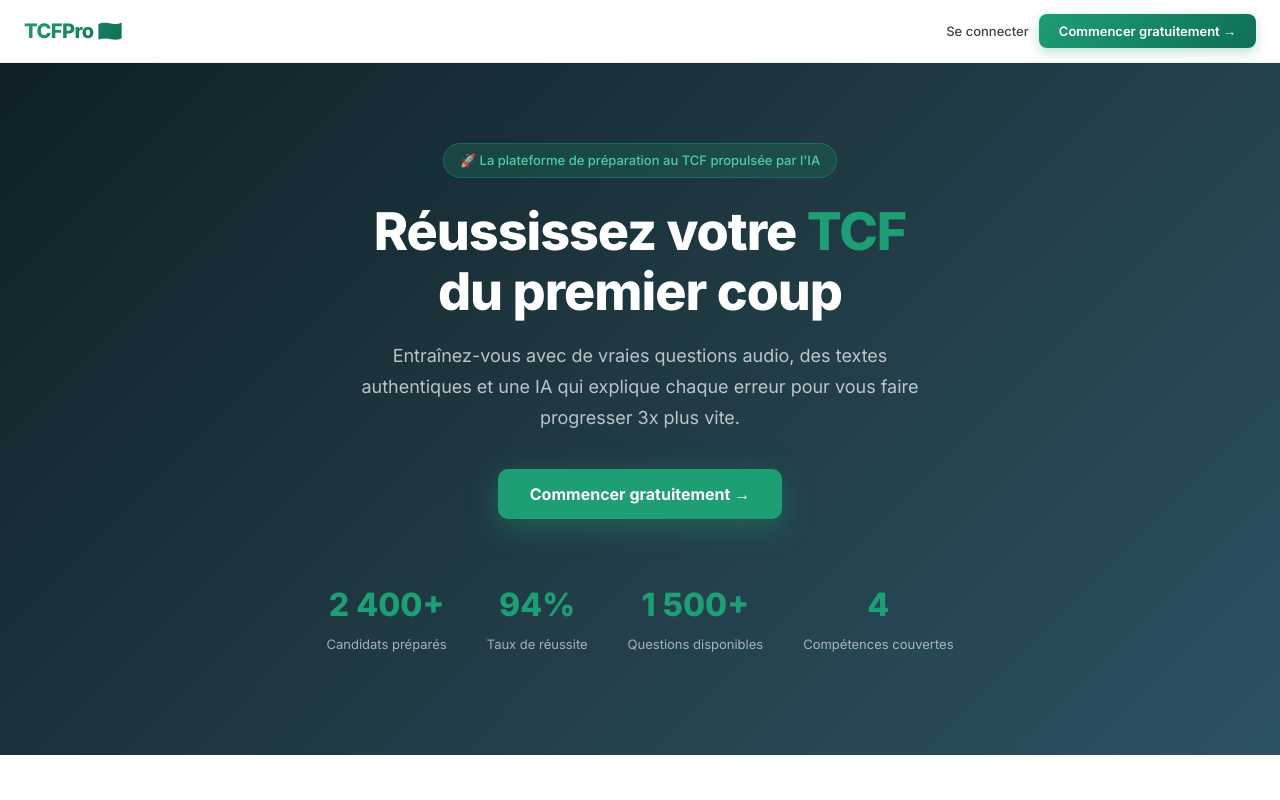
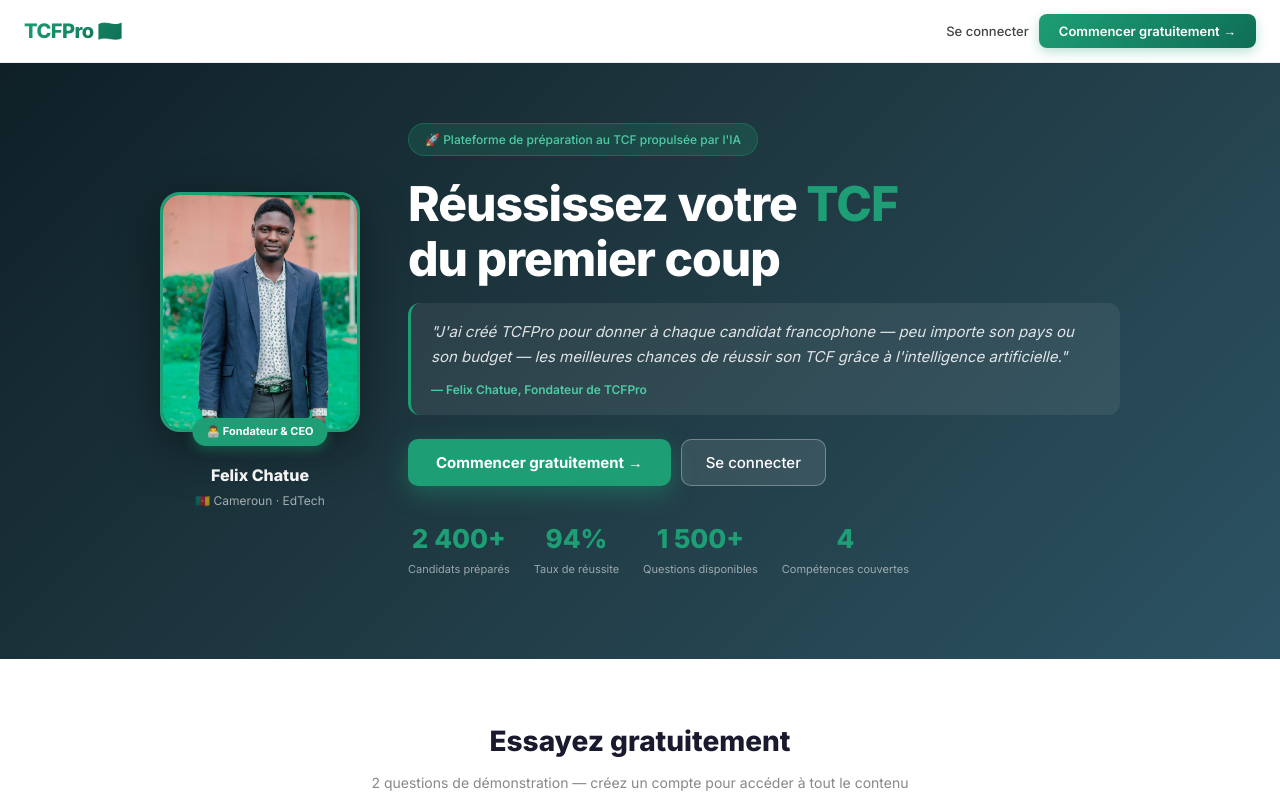
Before and after one commit to felix10339/tcf-pro, a React (Create React App) app in the folder frontend/: page / in a window 1280 px wide. Shown: the top 800 px of the page. Built offline with nearby package versions, Linux system fonts and the light colour scheme; no server answers.

Commit message:
Photo fondateur intégrée dans le hero principal

```diff
--- a/frontend/src/pages/Accueil.js
+++ b/frontend/src/pages/Accueil.js
@@ -42,19 +42,12 @@
   const [demoReponse, setDemoReponse] = useState(null);
   const [demoValide, setDemoValide] = useState(false);
 
-  const validerDemo = () => {
-    if (demoReponse === null) return;
-    setDemoValide(true);
-  };
-
+  const validerDemo = () => { if (demoReponse === null) return; setDemoValide(true); };
   const questionSuivanteDemo = () => {
     if (demoIndex + 1 < demoQuestions.length) {
-      setDemoIndex(i => i + 1);
-      setDemoReponse(null);
-      setDemoValide(false);
+      setDemoIndex(i => i + 1); setDemoReponse(null); setDemoValide(false);
     }
   };
-
   const q = demoQuestions[demoIndex];
 
   return (
@@ -75,28 +68,69 @@
         </div>
       </nav>
 
-      {/* HERO */}
-      <div style={{ background: 'linear-gradient(135deg, #0f2027 0%, #203a43 50%, #2c5364 100%)', padding: '80px 20px 100px', textAlign: 'center', color: '#fff' }}>
-        <div style={{ display: 'inline-block', background: 'rgba(29,158,117,0.2)', border: '1px solid rgba(29,158,117,0.4)', borderRadius: '20px', padding: '6px 16px', fontSize: '13px', color: '#4ECDA4', marginBottom: '24px', fontWeight: '500' }}>
-          🚀 La plateforme de préparation au TCF propulsée par l'IA
+      {/* HERO AVEC FONDATEUR INTÉGRÉ */}
+      <div style={{ background: 'linear-gradient(135deg, #0f2027 0%, #203a43 50%, #2c5364 100%)', padding: '60px 20px 80px', color: '#fff' }}>
+        <div style={{ maxWidth: '960px', margin: '0 auto', display: 'flex', alignItems: 'center', gap: '48px', flexWrap: 'wrap' }}>
+
+          {/* GAUCHE — Photo fondateur */}
+          <div style={{ flexShrink: 0, textAlign: 'center', margin: '0 auto' }}>
+            <div style={{ position: 'relative', display: 'inline-block' }}>
+              <div style={{ width: '200px', height: '240px', borderRadius: '20px', overflow: 'hidden', boxShadow: '0 16px 48px rgba(0,0,0,0.4)', border: '3px solid #1D9E75' }}>
+                <img
+                  src="/fondateur.jpeg"
+                  alt="Felix Chatue — Fondateur TCFPro"
+                  style={{ width: '100%', height: '100%', objectFit: 'cover', objectPosition: 'center 15%' }}
+                />
               </div>
-        <h1 style={{ fontSize: 'clamp(28px, 5vw, 52px)', fontWeight: '800', lineHeight: '1.15', marginBottom: '20px', letterSpacing: '-1px' }}>
+              {/* Badge fondateur */}
+              <div style={{ position: 'absolute', bottom: '-14px', left: '50%', transform: 'translateX(-50%)', background: '#1D9E75', color: '#fff', fontSize: '11px', fontWeight: '700', padding: '5px 14px', borderRadius: '20px', whiteSpace: 'nowrap', boxShadow: '0 4px 12px rgba(29,158,117,0.4)' }}>
+                👨‍💻 Fondateur & CEO
+              </div>
+            </div>
+            <div style={{ marginTop: '24px' }}>
+              <div style={{ fontSize: '16px', fontWeight: '800', color: '#fff' }}>Felix Chatue</div>
+              <div style={{ fontSize: '12px', color: 'rgba(255,255,255,0.6)', marginTop: '2px' }}>🇨🇲 Cameroun · EdTech</div>
+            </div>
+          </div>
+
+          {/* DROITE — Texte hero */}
+          <div style={{ flex: 1, minWidth: '280px' }}>
+            <div style={{ display: 'inline-block', background: 'rgba(29,158,117,0.2)', border: '1px solid rgba(29,158,117,0.4)', borderRadius: '20px', padding: '6px 16px', fontSize: '12px', color: '#4ECDA4', marginBottom: '20px', fontWeight: '500' }}>
+              🚀 Plateforme de préparation au TCF propulsée par l'IA
+            </div>
+            <h1 style={{ fontSize: 'clamp(26px, 4vw, 48px)', fontWeight: '800', lineHeight: '1.15', marginBottom: '16px', letterSpacing: '-1px' }}>
               Réussissez votre <span style={{ color: '#1D9E75' }}>TCF</span><br />du premier coup
             </h1>
-        <p style={{ fontSize: 'clamp(14px, 2vw, 18px)', color: 'rgba(255,255,255,0.7)', maxWidth: '560px', margin: '0 auto 36px', lineHeight: '1.7' }}>
-          Entraînez-vous avec de vraies questions audio, des textes authentiques et une IA qui explique chaque erreur pour vous faire progresser 3x plus vite.
+
+            {/* Citation fondateur */}
+            <div style={{ background: 'rgba(255,255,255,0.07)', borderRadius: '12px', padding: '16px 20px', marginBottom: '24px', borderLeft: '3px solid #1D9E75' }}>
+              <p style={{ fontSize: 'clamp(13px, 1.5vw, 15px)', color: 'rgba(255,255,255,0.85)', lineHeight: '1.7', fontStyle: 'italic', margin: 0 }}>
+                "J'ai créé TCFPro pour donner à chaque candidat francophone — peu importe son pays ou son budget — les meilleures chances de réussir son TCF grâce à l'intelligence artificielle."
               </p>
-        <button onClick={onCommencer} style={{ padding: '15px 32px', background: '#1D9E75', color: '#fff', border: 'none', borderRadius: '10px', cursor: 'pointer', fontSize: '16px', fontWeight: '700', boxShadow: '0 8px 30px rgba(29,158,117,0.4)' }}>
+              <div style={{ fontSize: '12px', color: '#4ECDA4', fontWeight: '600', marginTop: '10px' }}>
+                — Felix Chatue, Fondateur de TCFPro
+              </div>
+            </div>
+
+            <div style={{ display: 'flex', gap: '10px', flexWrap: 'wrap' }}>
+              <button onClick={onCommencer} style={{ padding: '13px 28px', background: '#1D9E75', color: '#fff', border: 'none', borderRadius: '10px', cursor: 'pointer', fontSize: '15px', fontWeight: '700', boxShadow: '0 8px 24px rgba(29,158,117,0.4)' }}>
                 Commencer gratuitement →
               </button>
+              <button onClick={onCommencer} style={{ padding: '13px 24px', background: 'rgba(255,255,255,0.1)', color: '#fff', border: '1px solid rgba(255,255,255,0.3)', borderRadius: '10px', cursor: 'pointer', fontSize: '15px', fontWeight: '500' }}>
+                Se connecter
+              </button>
+            </div>
 
-        <div style={{ display: 'flex', justifyContent: 'center', gap: 'clamp(20px, 4vw, 40px)', marginTop: '60px', flexWrap: 'wrap' }}>
+            {/* Stats */}
+            <div style={{ display: 'flex', gap: '24px', marginTop: '32px', flexWrap: 'wrap' }}>
               {stats.map((s, i) => (
                 <div key={i} style={{ textAlign: 'center' }}>
-              <div style={{ fontSize: 'clamp(22px, 3vw, 32px)', fontWeight: '800', color: '#1D9E75' }}>{s.val}</div>
-              <div style={{ fontSize: '13px', color: 'rgba(255,255,255,0.6)', marginTop: '4px' }}>{s.label}</div>
+                  <div style={{ fontSize: 'clamp(18px, 2.5vw, 26px)', fontWeight: '800', color: '#1D9E75' }}>{s.val}</div>
+                  <div style={{ fontSize: '11px', color: 'rgba(255,255,255,0.55)', marginTop: '2px' }}>{s.label}</div>
                 </div>
               ))}
+            </div>
+          </div>
         </div>
       </div>
 
@@ -104,10 +138,9 @@
       <div style={{ background: '#fff', padding: '60px 20px' }}>
         <div style={{ maxWidth: '600px', margin: '0 auto' }}>
           <div style={{ textAlign: 'center', marginBottom: '32px' }}>
-            <h2 style={{ fontSize: 'clamp(22px, 3vw, 28px)', fontWeight: '800', marginBottom: '8px' }}>Essayez gratuitement</h2>
-            <p style={{ fontSize: '15px', color: '#888' }}>2 questions de démonstration — créez un compte pour accéder à tout le contenu</p>
+            <h2 style={{ fontSize: 'clamp(20px, 3vw, 28px)', fontWeight: '800', marginBottom: '8px' }}>Essayez gratuitement</h2>
+            <p style={{ fontSize: '14px', color: '#888' }}>2 questions de démonstration — créez un compte pour accéder à tout le contenu</p>
           </div>
-
           <div style={{ background: '#f9fafb', borderRadius: '16px', padding: '24px', border: '1px solid #eee' }}>
             <div style={{ fontSize: '11px', color: '#aaa', textTransform: 'uppercase', letterSpacing: '0.5px', marginBottom: '12px' }}>
               Question démo {demoIndex + 1} / {demoQuestions.length}
@@ -131,13 +164,11 @@
                 );
               })}
             </div>
-
             {demoValide && (
               <div style={{ background: '#f4f6f8', borderRadius: '10px', padding: '12px 14px', marginBottom: '14px', fontSize: '13px', color: '#555' }}>
-                💡 <strong>Explication basique</strong> — {demoReponse === q.correct ? 'Bonne réponse !' : 'Mauvaise réponse.'} Passez Pro pour des explications détaillées par IA.
+                💡 {demoReponse === q.correct ? 'Bonne réponse !' : 'Mauvaise réponse.'} Passez Pro pour des explications détaillées par IA.
               </div>
             )}
-
             <div style={{ display: 'flex', gap: '10px' }}>
               {!demoValide && (
                 <button onClick={validerDemo} disabled={demoReponse === null}
@@ -165,7 +196,7 @@
         <div style={{ maxWidth: '900px', margin: '0 auto' }}>
           <div style={{ textAlign: 'center', marginBottom: '48px' }}>
             <h2 style={{ fontSize: 'clamp(22px, 3vw, 34px)', fontWeight: '800', marginBottom: '12px' }}>Tout ce qu'il vous faut pour réussir</h2>
-            <p style={{ fontSize: '16px', color: '#888', maxWidth: '500px', margin: '0 auto' }}>Une plateforme complète couvrant les 4 compétences du TCF, propulsée par l'intelligence artificielle.</p>
+            <p style={{ fontSize: '15px', color: '#888', maxWidth: '500px', margin: '0 auto' }}>Une plateforme complète couvrant les 4 compétences du TCF, propulsée par l'IA.</p>
           </div>
           <div style={{ display: 'grid', gridTemplateColumns: 'repeat(auto-fit, minmax(240px, 1fr))', gap: '16px' }}>
             {fonctionnalites.map((f, i) => (
@@ -184,7 +215,7 @@
         <div style={{ maxWidth: '900px', margin: '0 auto' }}>
           <div style={{ textAlign: 'center', marginBottom: '48px' }}>
             <h2 style={{ fontSize: 'clamp(22px, 3vw, 34px)', fontWeight: '800', marginBottom: '12px' }}>Ils ont réussi leur TCF 🎉</h2>
-            <p style={{ fontSize: '16px', color: '#888' }}>Des vrais résultats, des vraies personnes</p>
+            <p style={{ fontSize: '15px', color: '#888' }}>Des vrais résultats, des vraies personnes</p>
           </div>
           <div style={{ display: 'grid', gridTemplateColumns: 'repeat(auto-fit, minmax(260px, 1fr))', gap: '16px' }}>
             {temoignages.map((t, i) => (
@@ -204,76 +235,10 @@
         </div>
       </div>
 
-      {/* FONDATEUR */}
-      <div style={{ background: '#f4f6f8', padding: '80px 20px' }}>
-        <div style={{ maxWidth: '900px', margin: '0 auto' }}>
-          <div style={{ textAlign: 'center', marginBottom: '48px' }}>
-            <h2 style={{ fontSize: 'clamp(22px, 3vw, 34px)', fontWeight: '800', marginBottom: '12px', letterSpacing: '-0.5px' }}>
-              Le mot du fondateur
-            </h2>
-            <p style={{ fontSize: '16px', color: '#888' }}>La vision derrière TCFPro</p>
-          </div>
-
-          <div style={{ background: '#fff', borderRadius: '20px', padding: 'clamp(24px, 4vw, 48px)', boxShadow: '0 4px 24px rgba(0,0,0,0.08)', display: 'flex', alignItems: 'center', gap: 'clamp(24px, 4vw, 48px)', flexWrap: 'wrap' }}>
-
-            {/* Photo */}
-            <div style={{ flexShrink: 0, textAlign: 'center', margin: '0 auto' }}>
-              <div style={{ width: '220px', height: '280px', borderRadius: '16px', overflow: 'hidden', boxShadow: '0 8px 32px rgba(29,158,117,0.25)', border: '3px solid #1D9E75', margin: '0 auto' }}>
-  <img
-    src="/fondateur.jpeg"
-    alt="Felix Chatue — Fondateur TCFPro"
-    style={{ width: '100%', height: '100%', objectFit: 'cover', objectPosition: 'center 15%' }}
-  />
-</div>
-              <div style={{ marginTop: '16px' }}>
-                <div style={{ fontSize: '17px', fontWeight: '800', color: '#1a1a2e' }}>Felix Chatue</div>
-                <div style={{ fontSize: '12px', color: '#1D9E75', fontWeight: '600', marginTop: '4px' }}>
-                  Fondateur & CEO — TCFPro
-                </div>
-                <div style={{ display: 'flex', justifyContent: 'center', gap: '6px', marginTop: '10px', flexWrap: 'wrap' }}>
-                  <span style={{ background: '#E1F5EE', color: '#0F6E56', fontSize: '11px', fontWeight: '600', padding: '3px 10px', borderRadius: '20px' }}>
-                    🇨🇲 Cameroun
-                  </span>
-                  <span style={{ background: '#E6F1FB', color: '#185FA5', fontSize: '11px', fontWeight: '600', padding: '3px 10px', borderRadius: '20px' }}>
-                    🚀 EdTech
-                  </span>
-                </div>
-              </div>
-            </div>
-
-            {/* Citation */}
-            <div style={{ flex: 1, minWidth: '260px' }}>
-              <div style={{ fontSize: '48px', color: '#1D9E75', fontWeight: '800', lineHeight: 0.8, marginBottom: '20px', fontFamily: 'Georgia, serif' }}>"</div>
-              <p style={{ fontSize: 'clamp(14px, 1.8vw, 17px)', color: '#374151', lineHeight: '1.85', marginBottom: '20px', fontStyle: 'italic' }}>
-                J'ai créé TCFPro après avoir observé que des milliers de candidats francophones échouaient au TCF non pas par manque de niveau, mais par manque de préparation adaptée et accessible. Mon ambition est simple : démocratiser l'accès à une préparation de qualité grâce à l'intelligence artificielle, et donner à chaque candidat — peu importe son pays ou son budget — les meilleures chances de réussir son TCF du premier coup.
-              </p>
-              <div style={{ display: 'flex', alignItems: 'center', gap: '12px' }}>
-                <div style={{ width: '40px', height: '2px', background: '#1D9E75', borderRadius: '2px' }} />
-                <span style={{ fontSize: '13px', color: '#1D9E75', fontWeight: '700' }}>Felix Chatue, Fondateur de TCFPro</span>
-              </div>
-
-              {/* Stats fondateur */}
-              <div style={{ display: 'grid', gridTemplateColumns: 'repeat(3, 1fr)', gap: '12px', marginTop: '28px' }}>
-                {[
-                  { val: '2 400+', label: 'Candidats aidés' },
-                  { val: '94%', label: 'Taux de réussite' },
-                  { val: '4', label: 'Pays couverts' }
-                ].map((s, i) => (
-                  <div key={i} style={{ background: '#f9fafb', borderRadius: '10px', padding: '12px', textAlign: 'center', border: '1px solid #eee' }}>
-                    <div style={{ fontSize: '18px', fontWeight: '800', color: '#1D9E75' }}>{s.val}</div>
-                    <div style={{ fontSize: '11px', color: '#888', marginTop: '2px' }}>{s.label}</div>
-                  </div>
-                ))}
-              </div>
-            </div>
-          </div>
-        </div>
-      </div>
-
       {/* CTA FINAL */}
       <div style={{ background: 'linear-gradient(135deg, #0f2027, #203a43, #2c5364)', padding: '80px 20px', textAlign: 'center', color: '#fff' }}>
         <h2 style={{ fontSize: 'clamp(22px, 3vw, 36px)', fontWeight: '800', marginBottom: '16px' }}>Prêt à réussir votre TCF ?</h2>
-        <p style={{ fontSize: '16px', color: 'rgba(255,255,255,0.65)', marginBottom: '32px', maxWidth: '480px', margin: '0 auto 32px' }}>
+        <p style={{ fontSize: '15px', color: 'rgba(255,255,255,0.65)', marginBottom: '32px', maxWidth: '480px', margin: '0 auto 32px' }}>
           Rejoignez des milliers de candidats qui se préparent avec TCFPro chaque jour.
         </p>
         <button onClick={onCommencer} style={{ padding: '16px 40px', background: '#1D9E75', color: '#fff', border: 'none', borderRadius: '10px', cursor: 'pointer', fontSize: '17px', fontWeight: '700', boxShadow: '0 8px 30px rgba(29,158,117,0.4)' }}>
```
Lines whose indentation alone changed are shown as unchanged.
